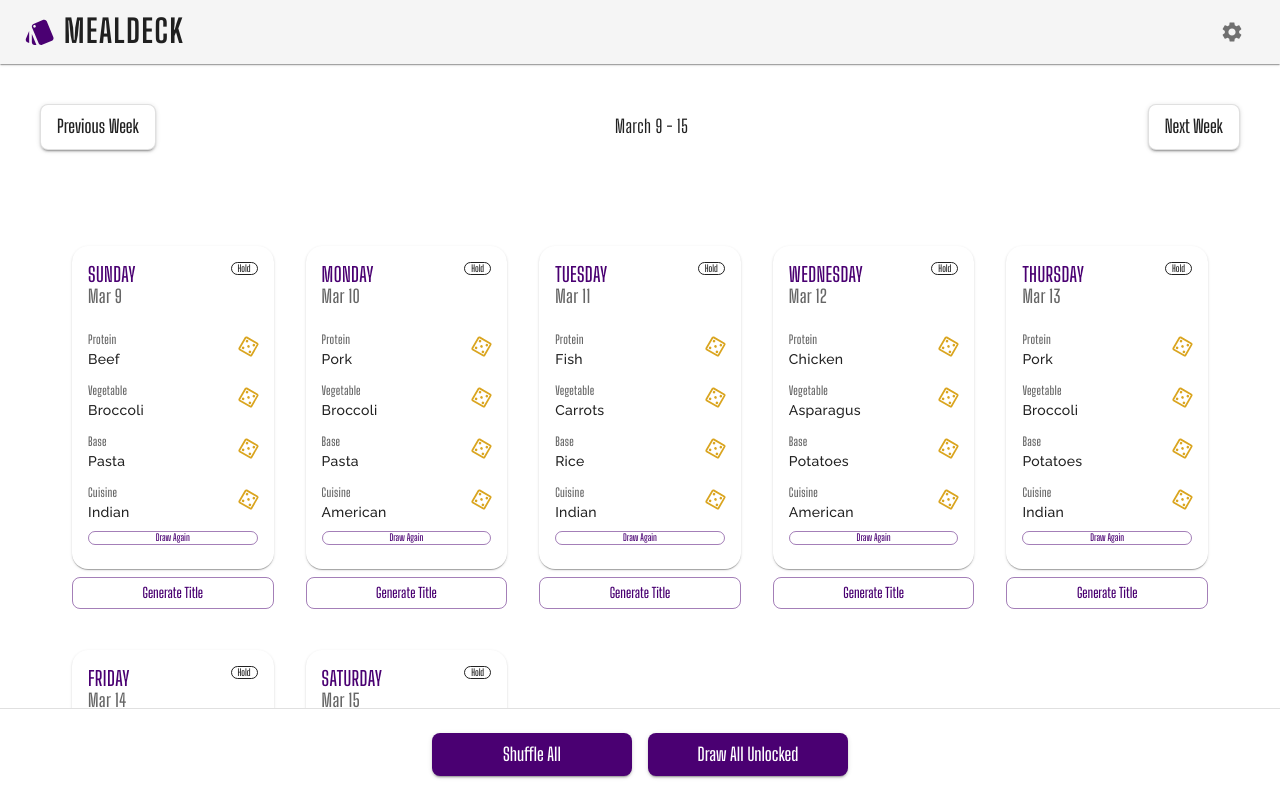
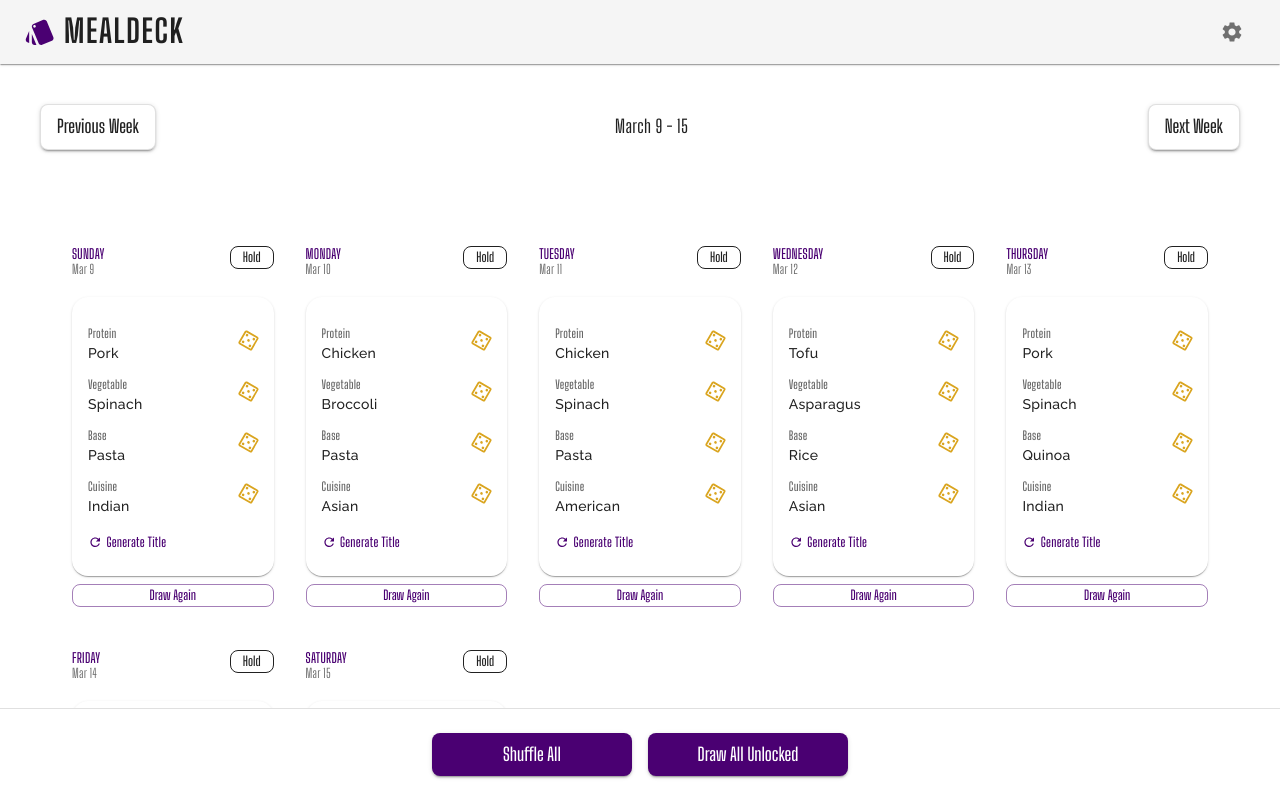
Before and after one commit to jqmccullagh/mealdeck, a React (Vite) app: page / in a window 1280 px wide. Shown: the top 798 px of the page. Built offline with nearby package versions, Linux system fonts and the light colour scheme.

Commit message:
Update color scheme to deep purple, adjust typography and spacing

```diff
--- a/src/App.tsx
+++ b/src/App.tsx
@@ -14,6 +14,7 @@
 import theme from './theme';
 import SettingsIcon from '@mui/icons-material/Settings';
 import StyleIcon from '@mui/icons-material/Style';
+import './App.css'; // Ensure you import your CSS file
 
 interface Attributes {
   protein: string[];
@@ -152,18 +153,13 @@
     );
   };
 
-  const handleGenerateTitle = (id: string) => {
-    setMealCards((prevCards) =>
-      prevCards.map((card) => {
-        if (card.id === id) {
-          return {
-            ...card,
-            recipeTitle: generateRecipeTitle(card.attributes),
-          };
+  const handleGenerateTitle = (id: string): string => {
+    const mealCard = mealCards.find(card => card.id === id);
+    if (mealCard) {
+      const title = `Delicious ${mealCard.attributes.map(attr => attr.value).join(', ')}`;
+      return title; // Ensure this returns the generated title
     }
-        return card;
-      })
-    );
+    return ''; // Return an empty string if not found
   };
 
   const handleUpdateAttribute = (category: string, items: string[]) => {
@@ -229,6 +225,11 @@
           }
         `}
       </style>
+      <div style={{
+        background: 'linear-gradient(to right, #D3C4E0, #B2E0B2)', // Light purplish-grey to light green
+        minHeight: '100vh',
+        margin: 0,
+      }}>
         <Box
           sx={{
             width: '100vw',
@@ -385,7 +386,11 @@
                       }}
                     >
             <MealCard
-                      {...card}
+              id={card.id}
+              date={card.date}
+              attributes={card.attributes}
+              isLocked={card.isLocked}
+              recipeTitle={card.recipeTitle}
               onLockToggle={handleLockToggle}
               onGenerateTitle={handleGenerateTitle}
                         onRedrawAttribute={handleRedrawAttribute}
@@ -458,6 +463,7 @@
             </Box>
           </Box>
         </Box>
+      </div>
     </ThemeProvider>
   );
 };
--- a/src/components/MealCard.tsx
+++ b/src/components/MealCard.tsx
@@ -1,4 +1,4 @@
-import React from 'react';
+import React, { useState } from 'react';
 import {
   Card,
   CardContent,
@@ -12,6 +12,7 @@
   Box,
 } from '@mui/material';
 import CasinoOutlinedIcon from '@mui/icons-material/CasinoOutlined';
+import RefreshIcon from '@mui/icons-material/Refresh';
 
 interface MealAttribute {
   category: string;
@@ -25,7 +26,7 @@
   isLocked: boolean;
   recipeTitle?: string;
   onLockToggle: (id: string) => void;
-  onGenerateTitle: (id: string) => void;
+  onGenerateTitle: (id: string) => string;
   onRedrawAttribute: (id: string, category: string) => void;
   onDrawAgain: (id: string) => void;
 }
@@ -41,26 +42,28 @@
   onRedrawAttribute,
   onDrawAgain,
 }) => {
+  const [generatedTitle, setGeneratedTitle] = useState<string | null>(null);
+
+  const handleGenerateTitle = () => {
+    console.log("Generating title...");
+    const newTitle = onGenerateTitle(id);
+    if (newTitle) {
+      setGeneratedTitle(newTitle);
+    }
+  };
+
+  const handleRedrawAttribute = (category: string) => {
+    onRedrawAttribute(id, category);
+    setGeneratedTitle(null);
+  };
+
+  const handleDrawAgain = (id: string) => {
+    onDrawAgain(id);
+    setGeneratedTitle(null);
+  };
+
   return (
     <Box sx={{ display: 'flex', flexDirection: 'column', gap: 1 }}>
-      <Card
-        sx={{
-          height: '100%',
-          display: 'flex',
-          flexDirection: 'column',
-          position: 'relative',
-          '& .MuiCardContent-root': {
-            flexGrow: 1,
-            display: 'flex',
-            flexDirection: 'column'
-          },
-          transition: 'transform 0.2s ease-in-out',
-          '&:hover': {
-            transform: 'translateY(-2px)',
-          },
-        }}
-      >
-        <CardContent sx={{ flexGrow: 1, pb: 1 }}>
       <div style={{
         display: 'flex',
         justifyContent: 'space-between',
@@ -100,8 +103,8 @@
           color={isLocked ? "primary" : "inherit"}
           sx={{
             minWidth: 'auto',
-                padding: '1px 6px',
-                fontSize: '0.6rem',
+            padding: '4px 12px',
+            fontSize: '0.82rem',
             lineHeight: 1,
             height: 'auto'
           }}
@@ -110,21 +113,24 @@
         </Button>
       </div>
 
-          {recipeTitle && (
-            <Typography
-              variant="subtitle1"
+      <Card
         sx={{
-                mb: 1.5,
-                fontSize: '0.7rem',
-                fontWeight: 500,
-                fontStyle: 'italic',
-                color: 'text.primary'
+          height: '100%',
+          display: 'flex',
+          flexDirection: 'column',
+          position: 'relative',
+          '& .MuiCardContent-root': {
+            flexGrow: 1,
+            display: 'flex',
+            flexDirection: 'column'
+          },
+          transition: 'transform 0.2s ease-in-out',
+          '&:hover': {
+            transform: 'translateY(-2px)',
+          },
         }}
       >
-              {recipeTitle}
-            </Typography>
-          )}
-
+        <CardContent sx={{ flexGrow: 1, pb: 1 }}>
           <List dense sx={{ p: 0 }}>
             {attributes.map((attr) => (
               <ListItem
@@ -164,7 +170,7 @@
                   <IconButton
                     edge="end"
                     size="small"
-                    onClick={() => onRedrawAttribute(id, attr.category)}
+                    onClick={() => handleRedrawAttribute(attr.category)}
                     disabled={isLocked}
                     sx={{
                       padding: '2px',
@@ -185,33 +191,42 @@
               </ListItem>
             ))}
           </List>
+
+          <Typography
+            variant="body2"
+            onClick={handleGenerateTitle}
+            sx={{
+              display: 'flex',
+              alignItems: 'center',
+              cursor: 'pointer',
+              color: 'primary.main',
+              mt: 2,
+              fontSize: '13px !important',
+              '&.MuiTypography-body2': {
+                fontSize: '13px !important'
+              }
+            }}
+          >
+            <RefreshIcon sx={{ mr: 0.5, fontSize: '0.9rem' }} />
+            {generatedTitle ? generatedTitle : 'Generate Title'}
+          </Typography>
+        </CardContent>
+      </Card>
+
       <Button
-            onClick={() => onDrawAgain(id)}
+        onClick={() => handleDrawAgain(id)}
         size="small"
         variant="outlined"
         sx={{
           minWidth: 'auto',
-              padding: '1px 6px',
-              fontSize: '0.6rem',
+          padding: '4px 12px',
+          fontSize: '0.82rem',
           lineHeight: 1,
           height: 'auto',
-              mt: 1
+          mb: 2
         }}
       >
         Draw Again
-          </Button>
-        </CardContent>
-      </Card>
-      <Button
-        size="small"
-        variant="outlined"
-        onClick={() => onGenerateTitle(id)}
-        fullWidth
-        sx={{
-          fontSize: { xs: '0.75rem', sm: '0.875rem' }
-        }}
-      >
-        Generate Title
       </Button>
     </Box>
   );
```
Lines whose indentation alone changed are shown as unchanged.
